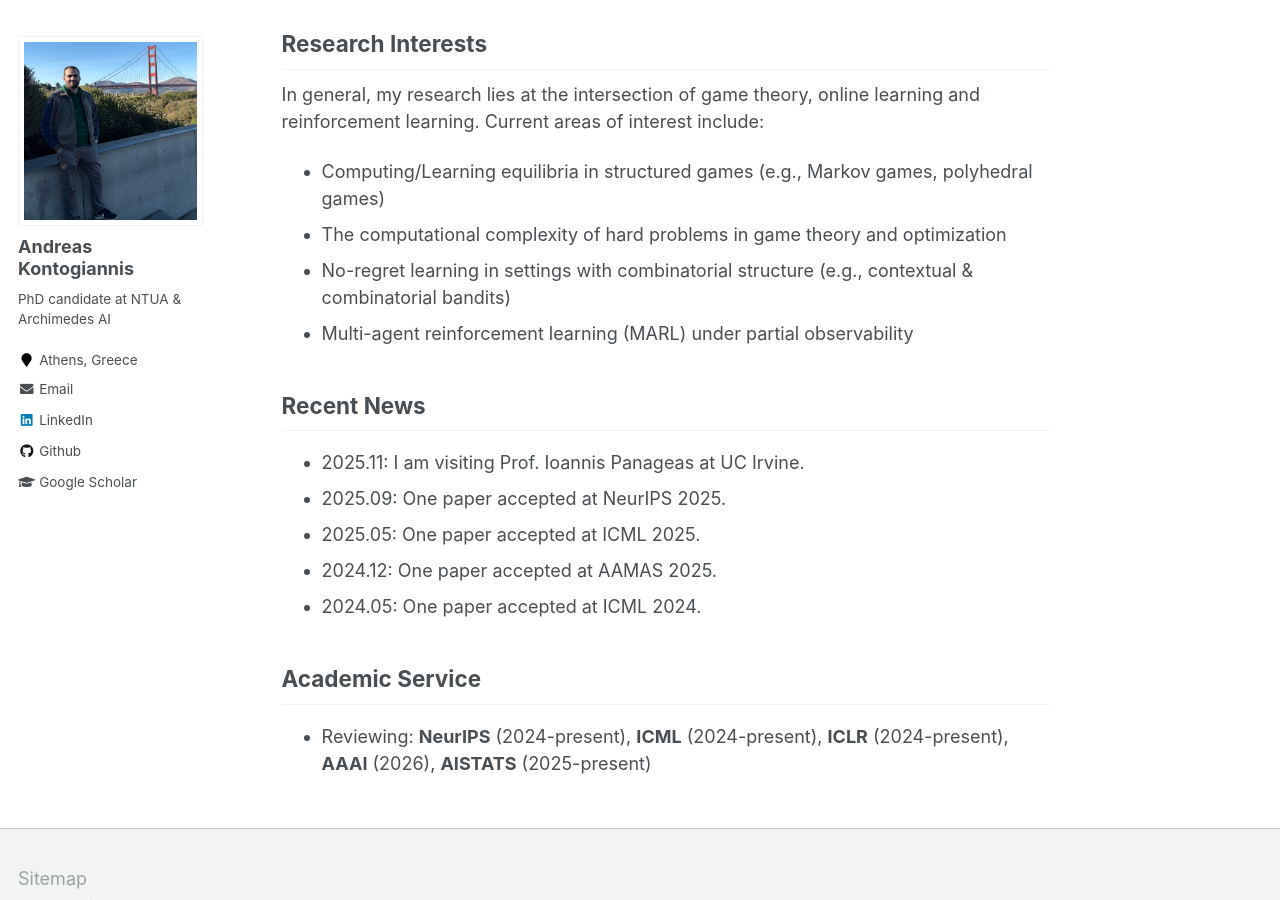
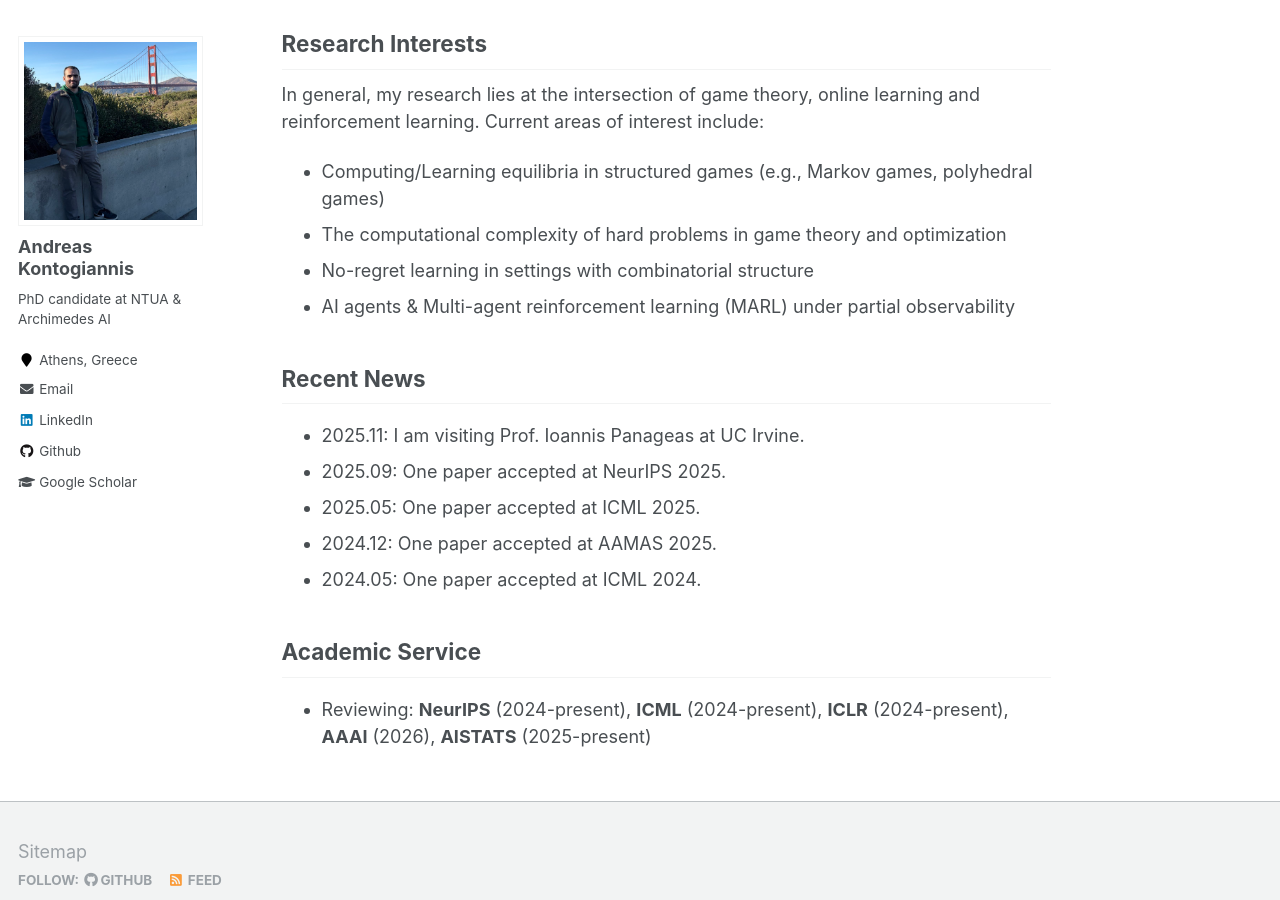
Before and after one commit to ddaedalus/ddaedalus.github.io, a Jekyll site: the page built from _pages/about.md, in a window 1280 px wide and 900 px high, scrolled down 613 px. Built offline with Jekyll 4.4.1, drawn with Linux system fonts in a browser that asks for light colours.

Commit message:
Update about.md

```diff
--- a/_pages/about.md
+++ b/_pages/about.md
@@ -19,8 +19,8 @@ Here are my [Google Scholar](https://scholar.google.nl/citations?hl=en&user=nBFs
 In general, my research lies at the intersection of game theory, online learning and reinforcement learning. Current areas of interest include:
 * Computing/Learning equilibria in structured games (e.g., Markov games, polyhedral games)
 * The computational complexity of hard problems in game theory and optimization
-* No-regret learning in settings with combinatorial structure (e.g., contextual & combinatorial bandits)
-* Multi-agent reinforcement learning (MARL) under partial observability
+* No-regret learning in settings with combinatorial structure
+* AI agents & Multi-agent reinforcement learning (MARL) under partial observability
 
 ## Recent News
 - 2025.11: I am visiting Prof. Ioannis Panageas at UC Irvine.
```
